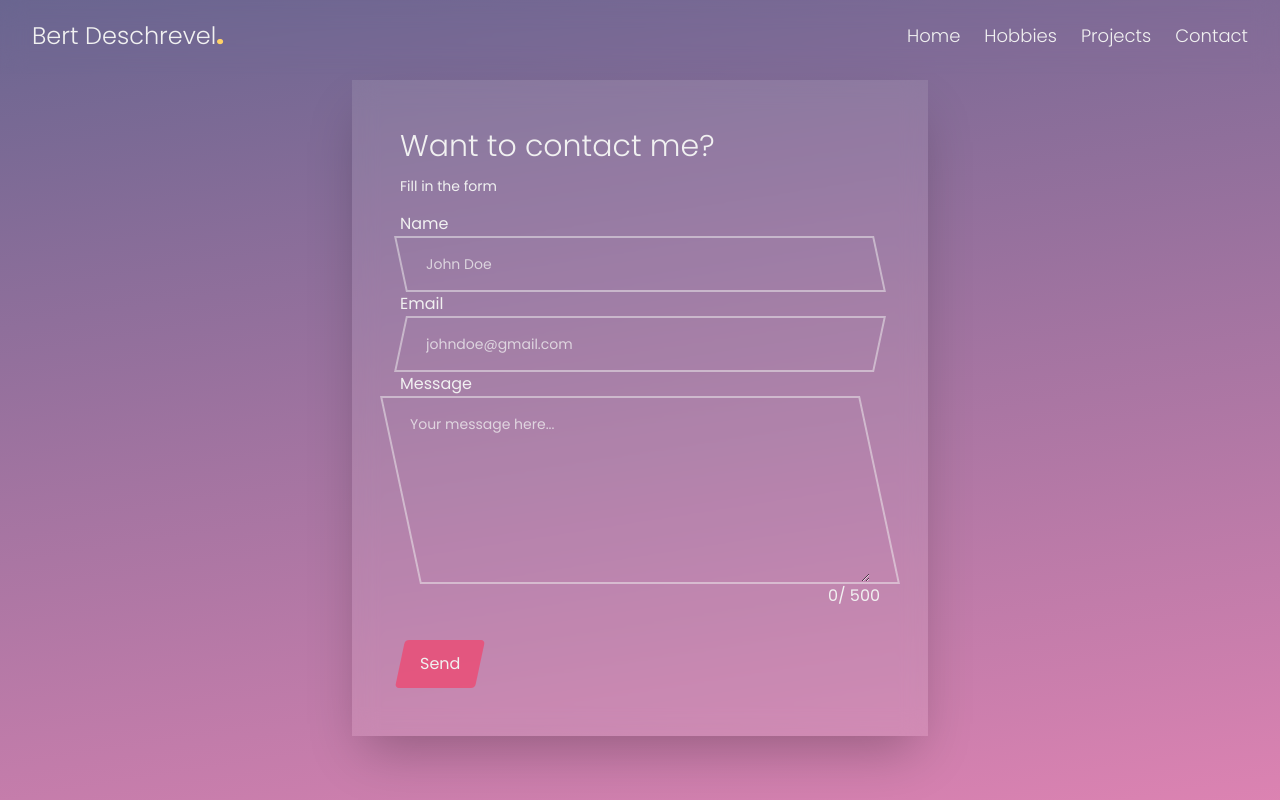
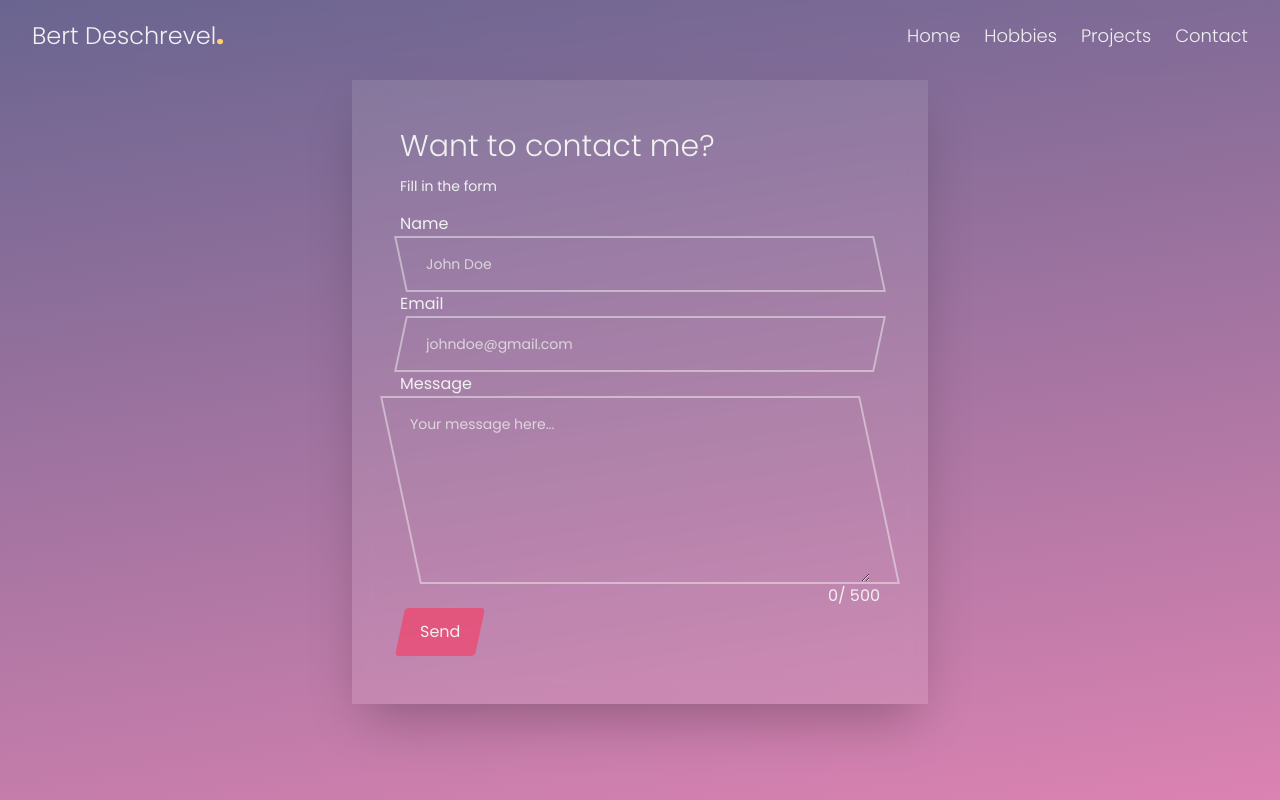
Before and after one commit to B3rtje123/Portfolio2.0, a React (Vite) app: page /Contact in a window 1280 px wide. Built offline with nearby package versions, Linux system fonts and the light colour scheme.

Commit message:
hopefully fixed form hight

```diff
--- a/src/assets/screens/Contact.tsx
+++ b/src/assets/screens/Contact.tsx
@@ -136,7 +136,7 @@ export default () => {
           </div>
 
 
-          <button className={`text-CustomBlack px-5 py-3 mt-8 rounded transition-all duration-300 ease-in-out -skew-x-12
+          <button className={`text-CustomBlack px-5 py-3 rounded transition-all duration-300 ease-in-out -skew-x-12
           ${green ? 'bg-green-500' : 'bg-green-500'}
           ${validate() ? 'bg-yellow/75 text-CustomBlack hover:bg-yellow focus:bg-yellow focus:outline-none' : 'bg-red/75 text-CustomWhite hover:bg-red hover:cursor-not-allowed focus:bg-red'}
 
```
